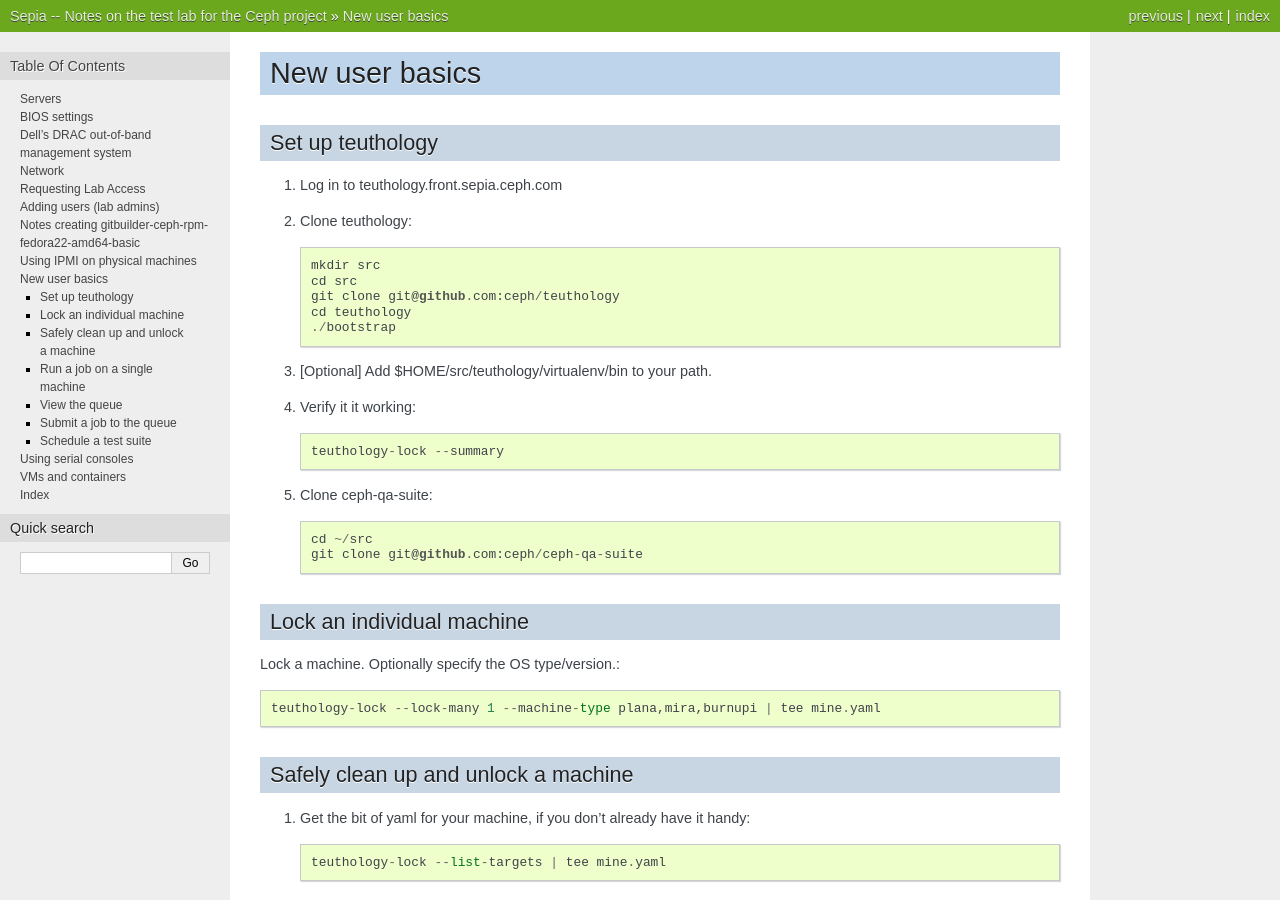
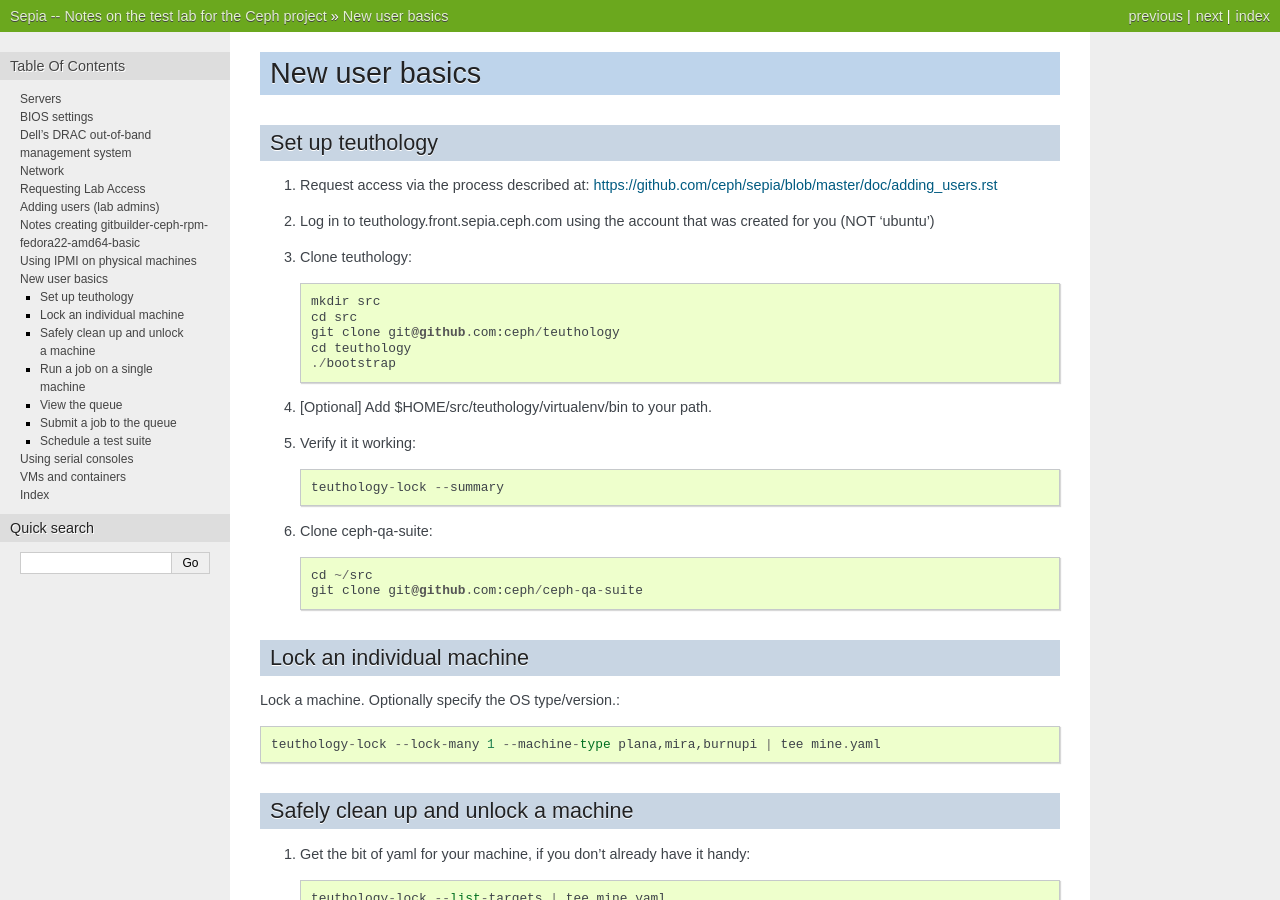
Before and after one commit to ceph/sepia, a Sphinx documentation site: the page built from doc/new_user.rst, in a window 1280 px wide and 900 px high. Built offline with Sphinx 7.4.7, drawn with Linux system fonts in a browser that asks for light colours.

Commit message:
Update to point to adding_users.rst
Signed-off-by: Zack Cerza <zack@redhat.com>

```diff
--- a/doc/new_user.rst
+++ b/doc/new_user.rst
@@ -4,7 +4,11 @@ New user basics
 Set up teuthology
 -----------------
 
-#. Log in to teuthology.front.sepia.ceph.com
+#. Request access via the process described at:
+   https://github.com/ceph/sepia/blob/master/doc/adding_users.rst
+
+#. Log in to teuthology.front.sepia.ceph.com using the account that was created
+   for you (NOT 'ubuntu')
 
 #. Clone teuthology::
 
```
